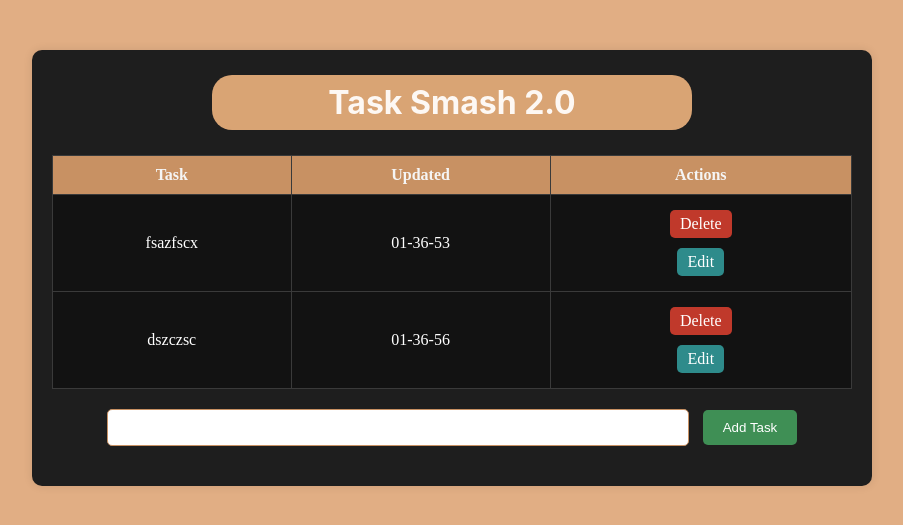
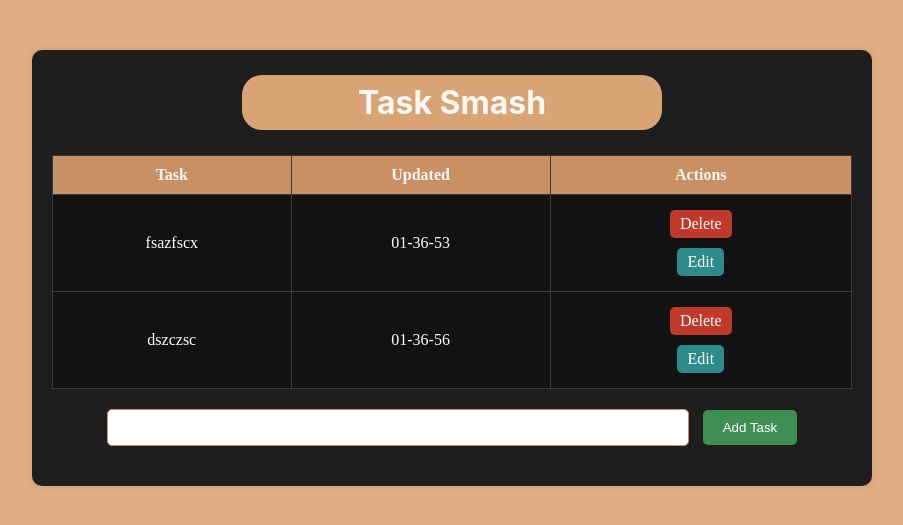
Before and after one commit to ShadowX322G/FlaskLearning, a Flask app: page / in a window 1280 px wide. Shown: the top 525 px of the page, without its empty margins (188-1091 px from the left). Run offline with Flask 3, Linux system fonts and the light colour scheme.

Commit message:
Update index.html

```diff
--- a/templates/index.html
+++ b/templates/index.html
@@ -4,7 +4,7 @@
 {% endblock %}
 {% block content %}
 <div class="content">
-    <h1>Task Smash 2.0</h1>
+    <h1>Task Smash</h1>
     {% if tasks | length < 1 %}
     <h2>There are no tasks... Create one here!</h2>
     {% else %}
```
